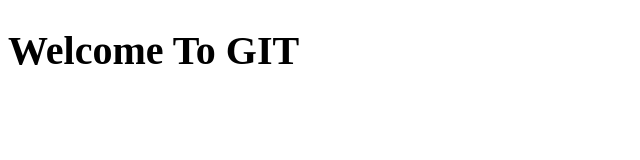
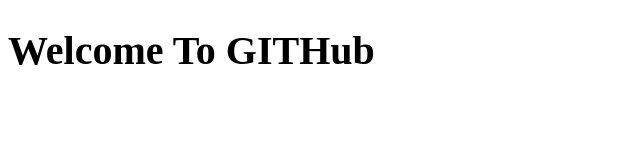
Before and after one commit to sohail720/Simple, a plain HTML site: page index.html in a window 1280 px wide. Shown: the whole page, without its empty margins (0-640 px from the left). Drawn offline with Linux system fonts and the light colour scheme.

Commit message:
Update index.html

```diff
--- a/index.html
+++ b/index.html
@@ -7,6 +7,6 @@
     <link rel="stylesheet" href="style.css">
 </head>
 <body>
-    <h1>Welcome To GIT </h1>
+    <h1>Welcome To GITHub </h1>
 </body>
 </html>
```
